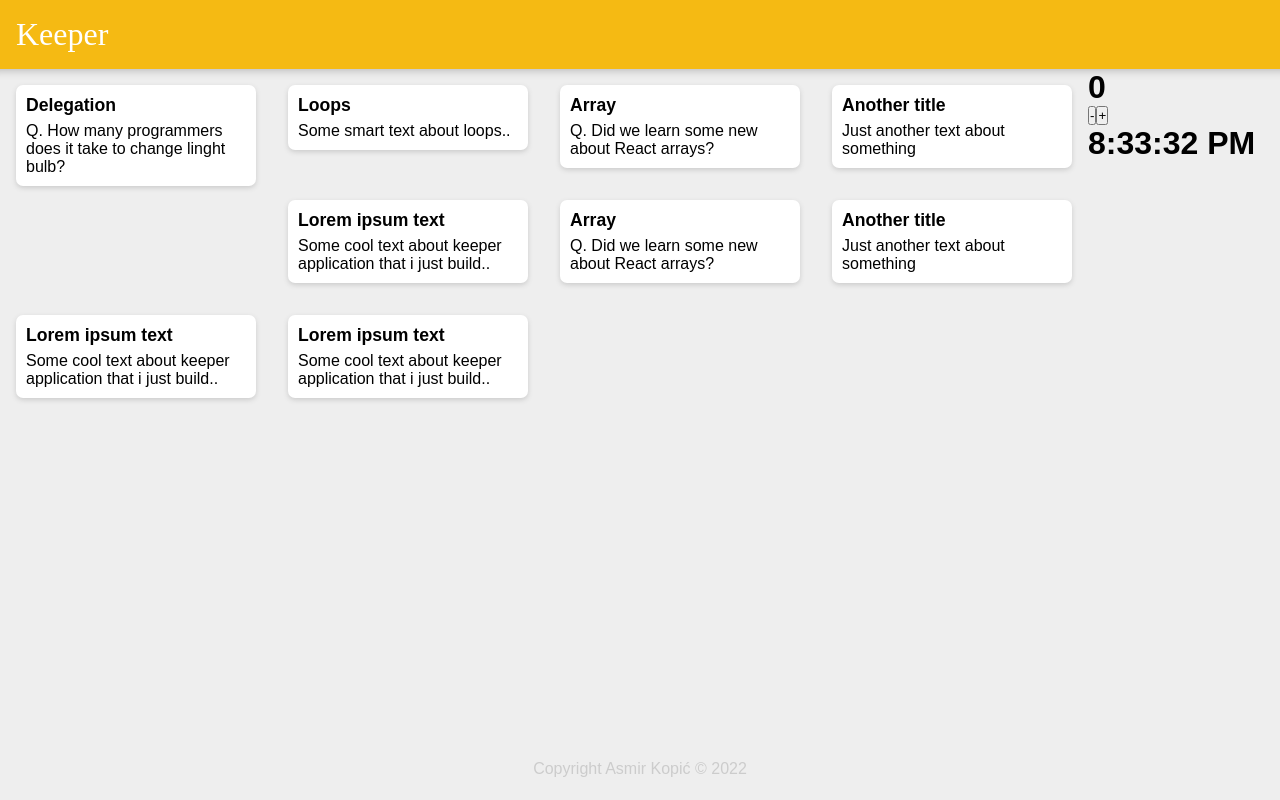
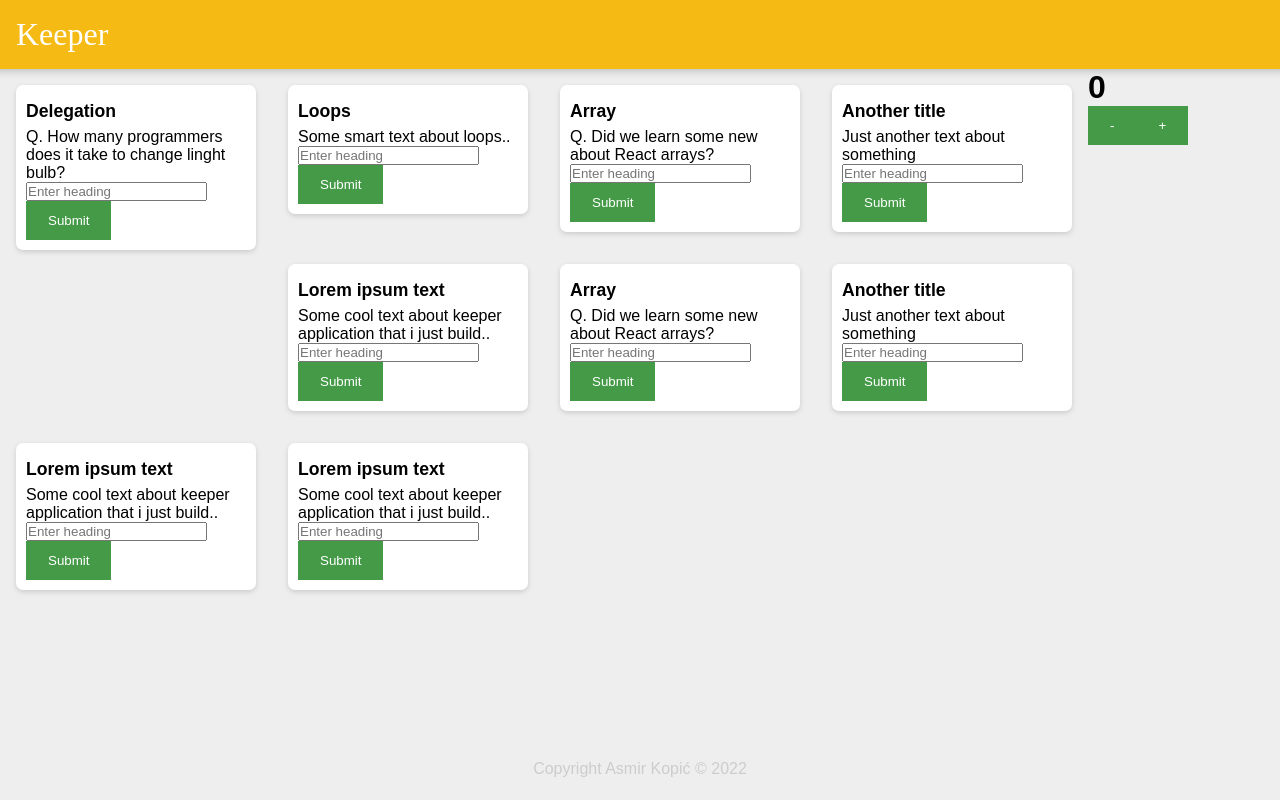
Before and after one commit to AsmirKopic/react-keeper-app, a React (Create React App) app: page / in a window 1280 px wide. Built offline with nearby package versions, Linux system fonts and the light colour scheme.

Commit message:
testing with useState text inputs

```diff
--- a/package.json
+++ b/package.json
@@ -6,7 +6,9 @@
     "@testing-library/jest-dom": "^5.16.4",
     "@testing-library/react": "^13.3.0",
     "@testing-library/user-event": "^13.5.0",
+    "bootstrap": "^5.2.0",
     "react": "^18.2.0",
+    "react-bootstrap": "^2.4.0",
     "react-dom": "^18.2.0",
     "react-scripts": "5.0.1",
     "web-vitals": "^2.1.4"
--- a/public/styles.css
+++ b/public/styles.css
@@ -59,3 +59,10 @@ note p {
     white-space: pre-wrap;
     word-wrap: break-word;
 }
+
+button {
+    background-color: #459a47;
+    color: white;
+    border: 2px solid #459a47; /* Green */
+    padding: 10px 20px;
+  }
--- a/src/components/App.js
+++ b/src/components/App.js
@@ -42,7 +42,6 @@ function App() {
         <h1>{count}</h1>
         <button onClick={decrese}>-</button>
         <button onClick={increase}>+</button>
-        <h1>{timeNow}</h1>
       </div>
 
       <Footer />
--- a/src/components/Note.jsx
+++ b/src/components/Note.jsx
@@ -1,11 +1,37 @@
-import React from 'react'
+import React, { useState } from 'react'
 import notes from '../notes'
 
 export default function Note(props) {
+
+  const [heading, setHeading] = useState("");
+  const [isMouseOver, setIsMouseOver] = useState(false);
+  const [name, setName] = useState("")
+
+  function handleMouseOver() {
+    setIsMouseOver(true)
+  }
+
+  function handleMouseOut(){
+    setIsMouseOver(false)
+  }
+
+  function setHeadingText(){
+    setHeading(name)
+  }
+
+  function handleChange(event) {
+    setName(event.target.value)
+  }
+
+
+
   return (
     <div className='note'>
+        <h1>{heading}</h1>
         <h1>{props.title}</h1>
         <p>{props.content}</p>
+        <input onChange={handleChange} type="text" placeholder="Enter heading" value={name} />
+        <button onClick={setHeadingText} style={{backgroundColor: isMouseOver ? "green" : "#459a47"}} onMouseEnter={handleMouseOver} onMouseOut={handleMouseOut}>Submit</button>
     </div>
   )
 }
```
Also changed, not shown: 1 other file (tests, documents, lock files or other folders).
